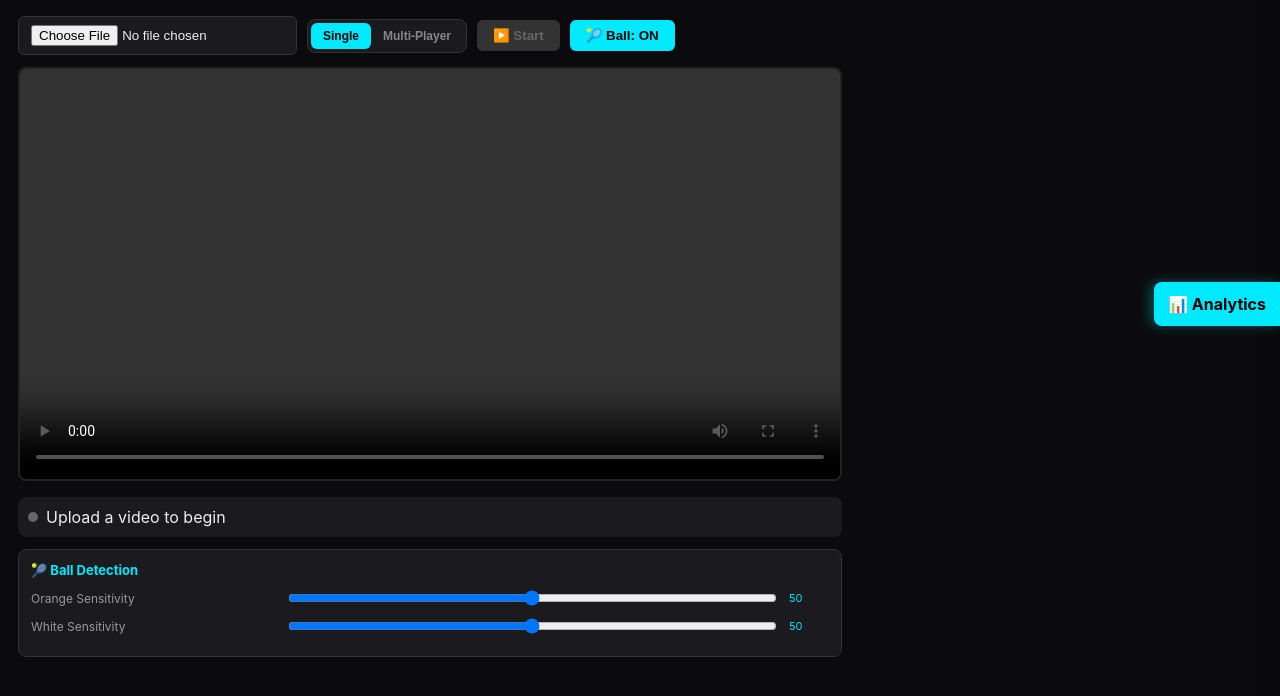
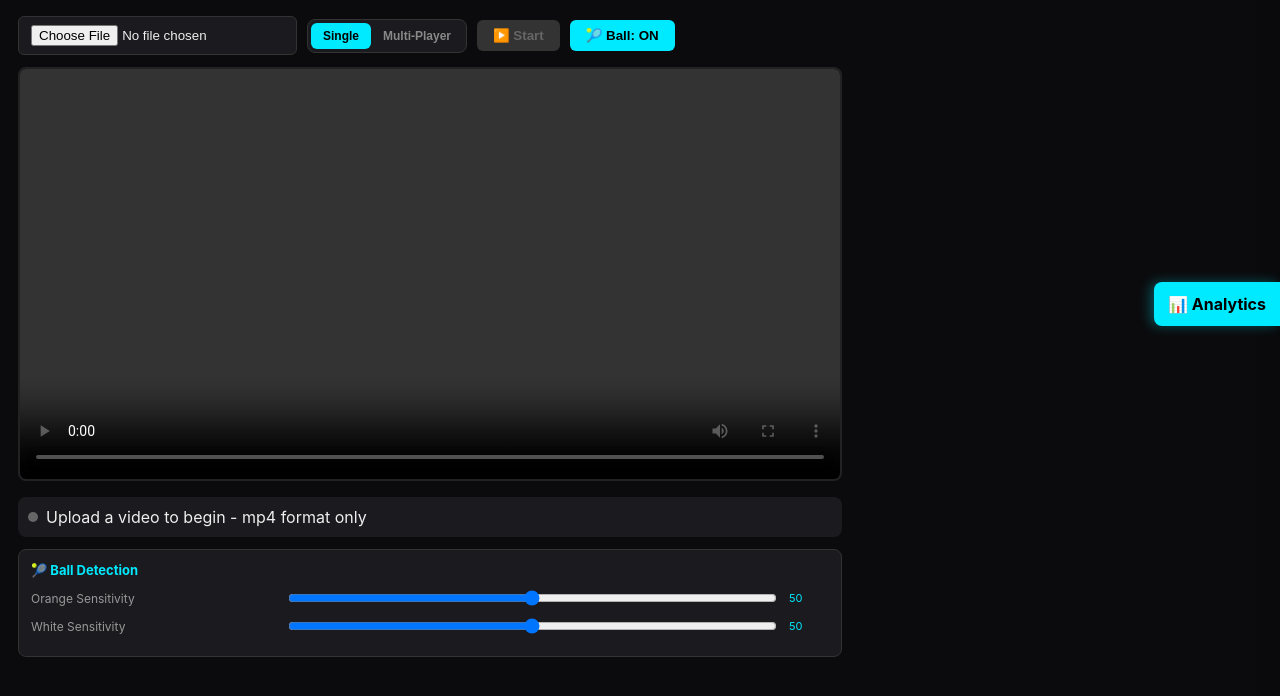
Before and after one commit to casaverde/pongbuddy, a plain HTML site: page index.html in a window 1280 px wide. Shown: the part 56-752 px from the top of the page. Drawn offline with nearby package versions, Linux system fonts and the light colour scheme.

Commit message:
Add files via upload

```diff
--- a/index.html
+++ b/index.html
@@ -440,7 +440,7 @@
 
       <div class="status-bar">
         <div class="status-dot" id="status-dot"></div>
-        <span id="status">Upload a video to begin</span>
+        <span id="status">Upload a video to begin - mp4 format only</span>
       </div>
 
       <div class="tracking-settings">
```
